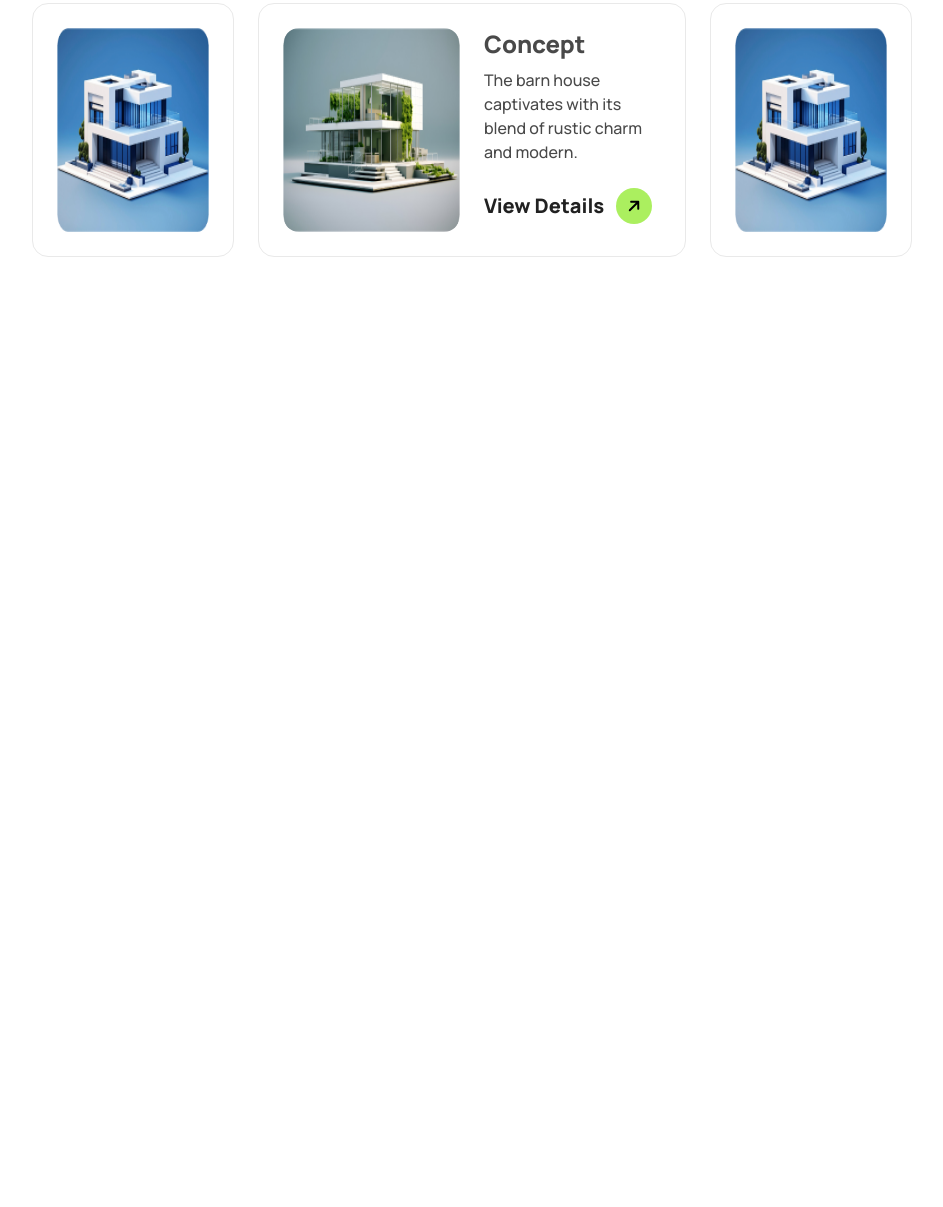
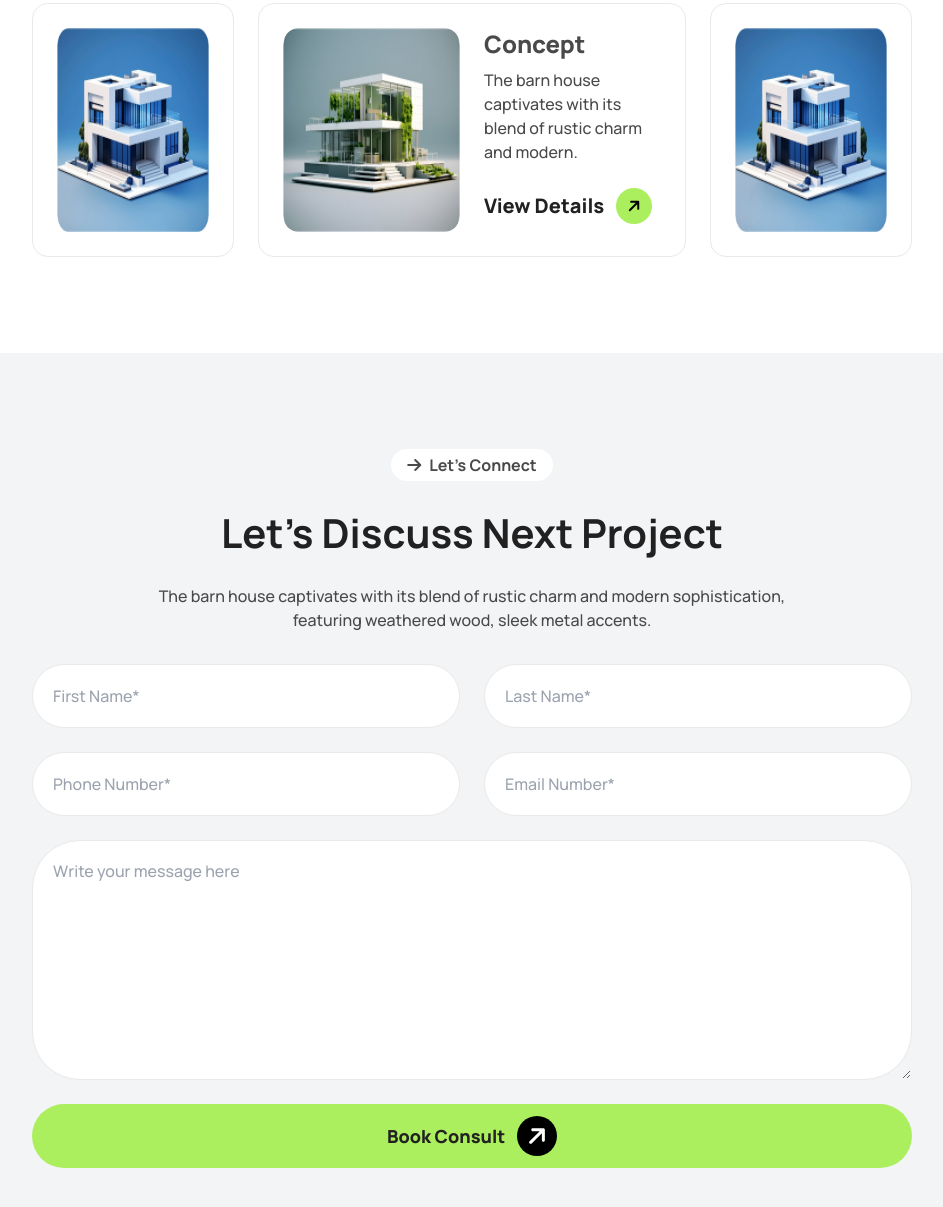
Before and after one commit to Ahammod793/Assignment3, a plain HTML site: page index.html in a window 1280 px wide. Shown: the part 2977-4184 px from the top of the page, without its empty margins (168-1111 px from the left). Before the commit the page ends 3426 px from the top, so only its background shows below. Drawn offline with nearby package versions, Linux system fonts and the light colour scheme.

Commit message:
contuct section complete

```diff
--- a/index.html
+++ b/index.html
@@ -114,7 +114,7 @@
             </div>
         </div>
     </header>
-    <main class="my-24">
+    <main class="mt-24">
         <section class="bg-gray-100 py-24 container mx-auto">
             <img src="assets/Vector.png" class="absolute top-[1070px] left-[-200px] lg:left-[152px]" alt="Vector">
             <div class="grid grid-cols-2 grid-rows-1 space-x-8 lg:px-[200px]">
@@ -231,6 +231,34 @@
                 </div>
             </div>
         </section>
+        <section class="bg-gray-100 py-24 container mx-auto">
+            <div class="flex justify-center">
+                <h3 class="w-auto h-8 flex justify-center items-center gap-2 font-bold text-[16px] leading-5 text-[#494949] px-4 py-2 bg-white rounded-3xl">
+                    <i class="fa-solid fa-arrow-right"></i>Let’s Connect
+                </h3>
+            </div>
+            <h1 class="font-bold text-[40px] leading-[55px] items-center text-center text-[#212121] py-6">Let’s Discuss Next Project</h1>
+            <p class="font-medium text-[16px] leading-6 text-[#494949] text-center">The barn house captivates with its blend of rustic charm and modern sophistication, <br>featuring weathered wood, sleek metal accents.</p>
+            <div class="grid grid-cols-2 grid-rows-6 lg:px-[200px] gap-6 pt-8">
+                <input type="text" name="" id="" class="grid p-5 font-medium text-[16px] leading-5 text-[#A0A0A0] border border-[#E9E9E9] rounded-[64px]" placeholder="First Name*" >
+                <input type="text" name="" id="" class="grid p-5 font-medium text-[16px] leading-5 text-[#A0A0A0] border border-[#E9E9E9] rounded-[64px]" placeholder="Last Name*" >
+                <input type="number" name="" id="" class="grid p-5 font-medium text-[16px] leading-5 text-[#A0A0A0] border border-[#E9E9E9] rounded-[64px]" placeholder="Phone Number*" >
+                <input type="email" name="" id="" class="grid p-5 font-medium text-[16px] leading-5 text-[#A0A0A0] border border-[#E9E9E9] rounded-[64px]" placeholder="Email Number*" >
+                <textarea name="" id="" class="grid col-span-2 row-span-3 p-5 font-medium text-[16px] leading-5 text-[#A0A0A0] border border-[#E9E9E9] rounded-[48px]" placeholder="Write your message here"></textarea>
+                <div class="grid col-span-2 items-center text-center roundded-[64px]">
+                    <button class="flex items-center justify-center rounded-[32px] p-3 gap-2 text-[#212121] text-lg leading-10 font-extrabold bg-green-k hover:bg-[#8dc64b] hover:cursor-pointer">
+                        Book Consult&nbsp;
+                        <svg xmlns="http://www.w3.org/2000/svg" class="w-10 h-10 p-2 -rotate-45 rounded-full bg-black" fill="white" viewBox="0 0 448 512">
+                                <path d="M438.6 278.6c12.5-12.5 12.5-32.8 0-45.3l-160-160c-12.5-12.5-32.8-12.5-45.3 0s-12.5 32.8 0 45.3L338.8 224 32 224c-17.7 0-32 14.3-32 32s14.3 32 32 32l306.7 0L233.4 393.4c-12.5 12.5-12.5 32.8 0 45.3s32.8 12.5 45.3 0l160-160z"/>
+                            </svg>
+                    </button>
+                </div>
+            </div>
+
+
+        </section>
     </main>
+
+
 </body>
 </html>
```
